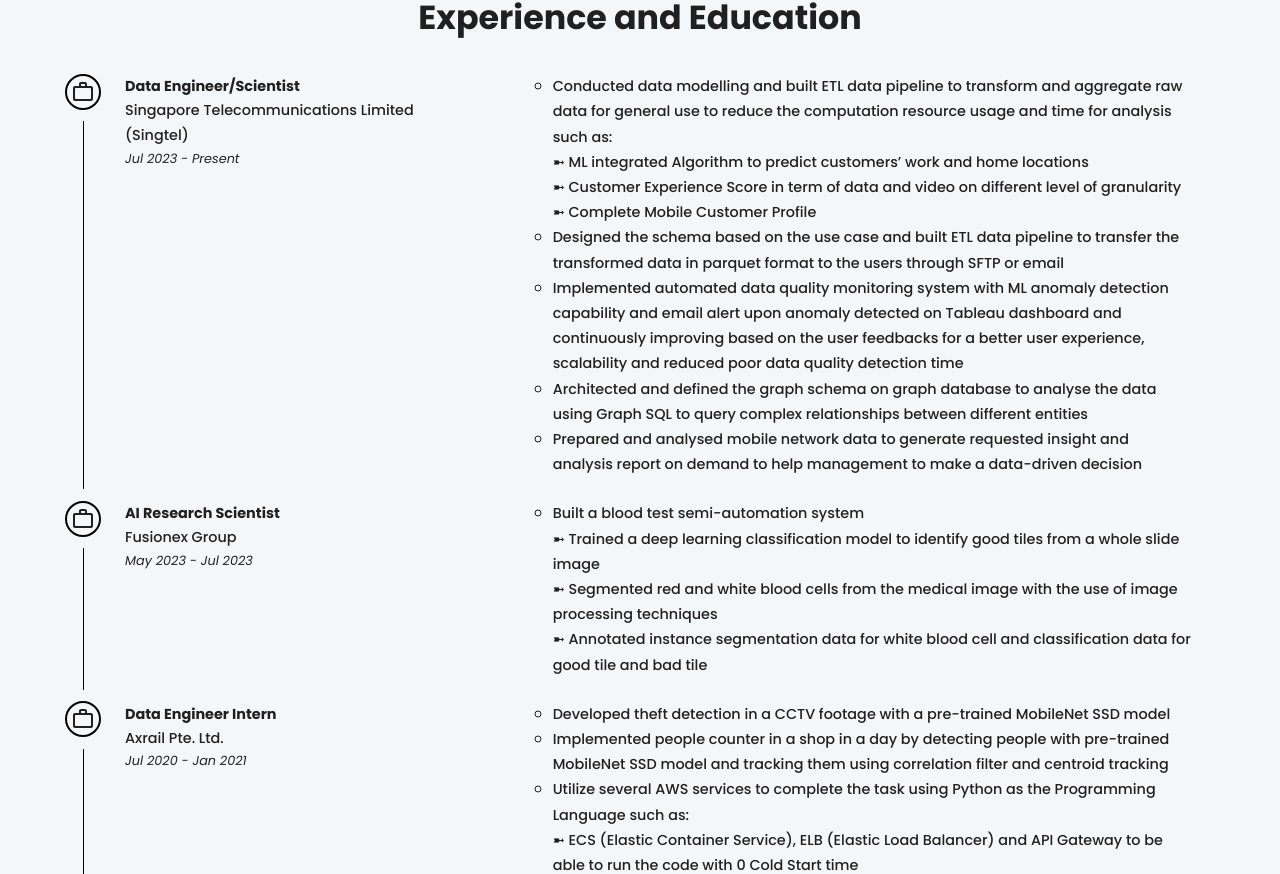
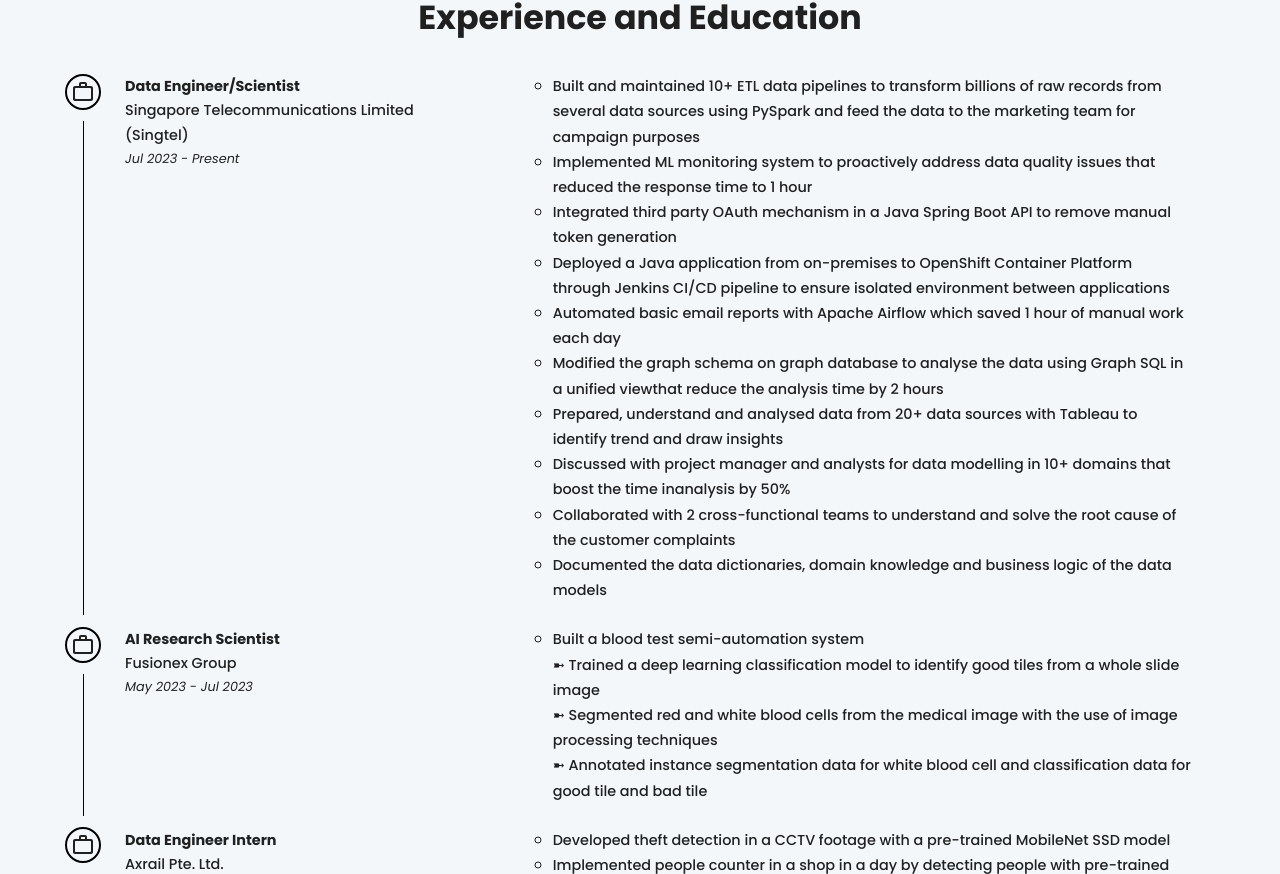
Before and after one commit to brandontanzhirong/brandontanzhirong.github.io, a React (Create React App) app: page / in a window 1280 px wide. Shown: the part 1501-2375 px from the top of the page. Built offline with nearby package versions, Linux system fonts and the light colour scheme.

Commit message:
modifed the acheivements in Singtel

```diff
--- a/src/components/sections/timeline/CustomTimeline.jsx
+++ b/src/components/sections/timeline/CustomTimeline.jsx
@@ -11,14 +11,16 @@ const steps = [
     isEducation: false,
     startDate: "Jul 2023",
     endDate: "Present",
-    description: `Conducted data modelling and built ETL data pipeline to transform and aggregate raw data for general use to reduce the computation resource usage and time for analysis such as:
-    ➼	ML integrated Algorithm to predict customers’ work and home locations
-    ➼	Customer Experience Score in term of data and video on different level of granularity
-    ➼	Complete Mobile Customer Profile
-    Designed the schema based on the use case and built ETL data pipeline to transfer the transformed data in parquet format to the users through SFTP or email
-    Implemented automated data quality monitoring system with ML anomaly detection capability and email alert upon anomaly detected on Tableau dashboard and continuously improving based on the user feedbacks for a better user experience, scalability and reduced poor data quality detection time
-    Architected and defined the graph schema on graph database to analyse the data using Graph SQL to query complex relationships between different entities
-    Prepared and analysed mobile network data to generate requested insight and analysis report on demand to help management to make a data-driven decision`,
+    description: `Built and maintained 10+ ETL data pipelines to transform billions of raw records from several data sources using PySpark and feed the data to the marketing team for campaign purposes
+    Implemented ML monitoring system to proactively address data quality issues that reduced the response time to 1 hour
+    Integrated third party OAuth mechanism in a Java Spring Boot API to remove manual token generation
+    Deployed a Java application from on-premises to OpenShift Container Platform through Jenkins CI/CD pipeline to ensure isolated environment between applications
+    Automated basic email reports with Apache Airflow which saved 1 hour of manual work each day
+    Modified the graph schema on graph database to analyse the data using Graph SQL in a unified viewthat reduce the analysis time by 2 hours
+    Prepared, understand and analysed data from 20+ data sources with Tableau to identify trend and draw insights
+    Discussed with project manager and analysts for data modelling in 10+ domains that boost the time inanalysis by 50%
+    Collaborated with 2 cross-functional teams to understand and solve the root cause of the customer complaints
+    Documented the data dictionaries, domain knowledge and business logic of the data models`
   },
   {
     title: "AI Research Scientist",
```
